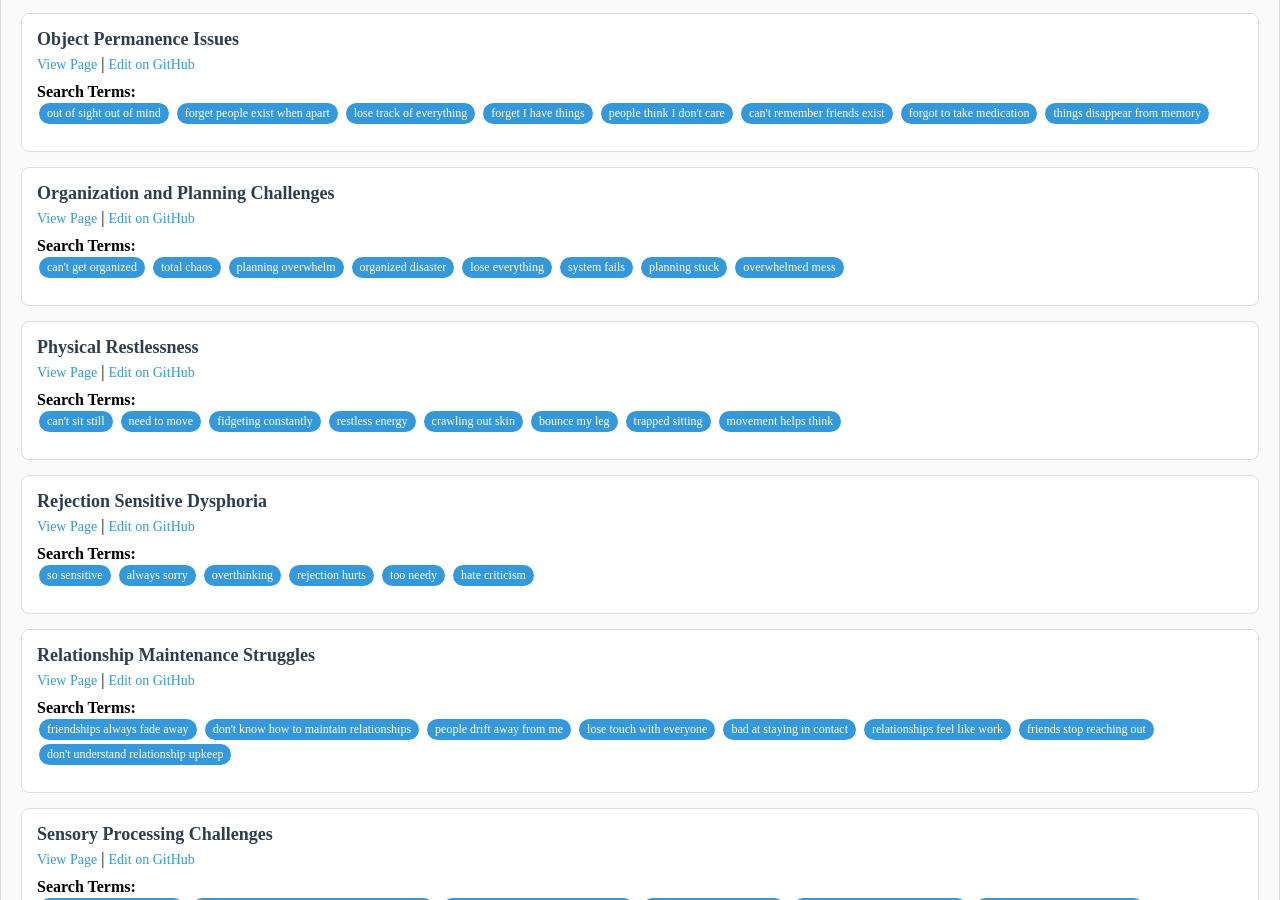
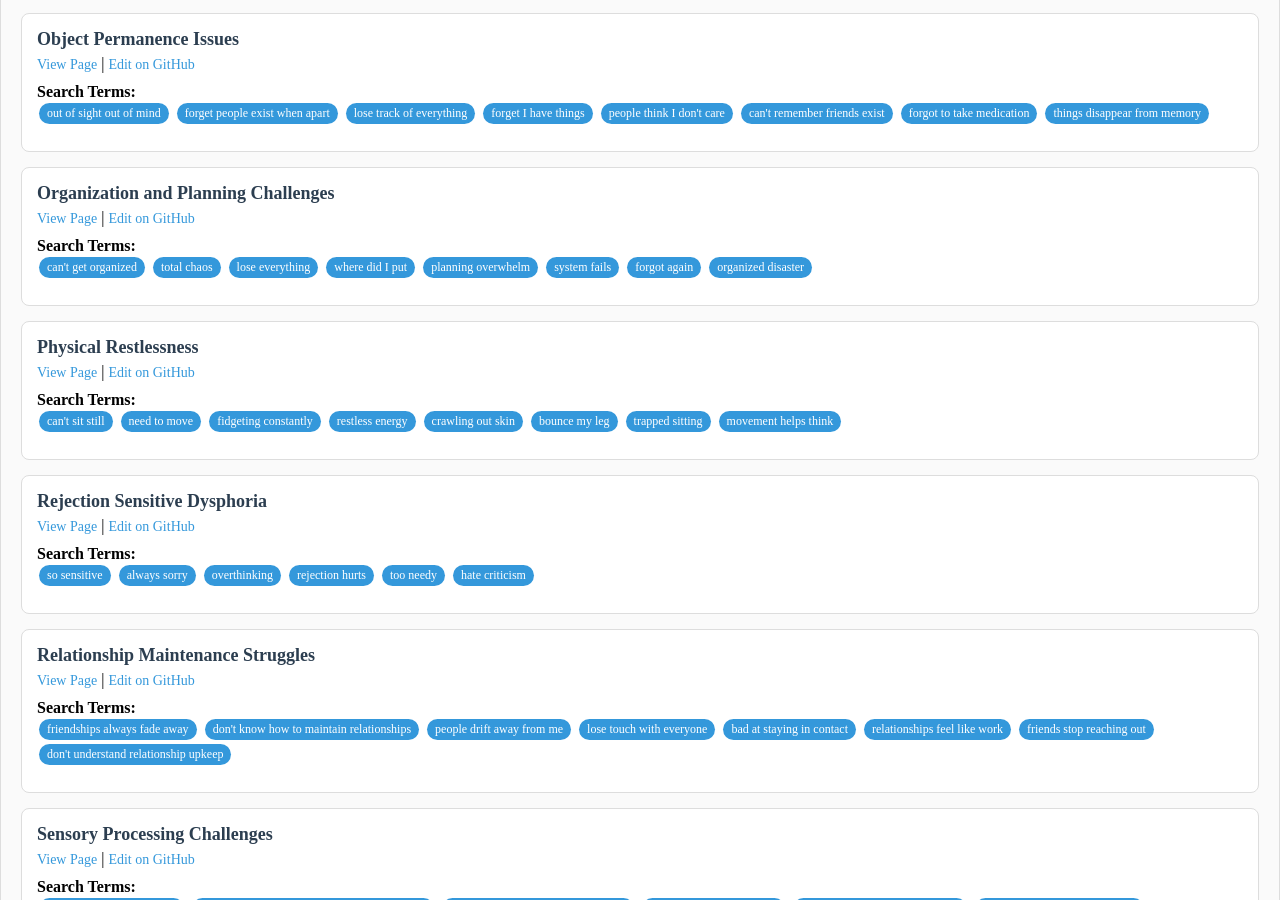
Before and after one commit to neurodivergent-survival-guide/neurodivergent-survival-guide, a Jekyll site: the page built from editorial-tools.html, in a window 1280 px wide and 900 px high, scrolled down 2504 px. Built offline with Jekyll 4.4.1, drawn with Linux system fonts in a browser that asks for light colours.

Commit message:
Update organization-and-planning-challenges.html

```diff
--- a/struggles/organization-and-planning-challenges.html
+++ b/struggles/organization-and-planning-challenges.html
@@ -17,7 +17,7 @@ status: published
 featured: false
 
 # SEO Optimization (Mandatory)
-search_terms: ["can't get organized", "total chaos", "planning overwhelm", "organized disaster", "lose everything", "system fails", "planning stuck", "overwhelmed mess"]
+search_terms: ["can't get organized", "total chaos", "lose everything", "where did I put", "planning overwhelm", "system fails", "forgot again", "organized disaster"]
 ---
 
 <!-- struggles/organization-and-planning-challenges.html -->
```
